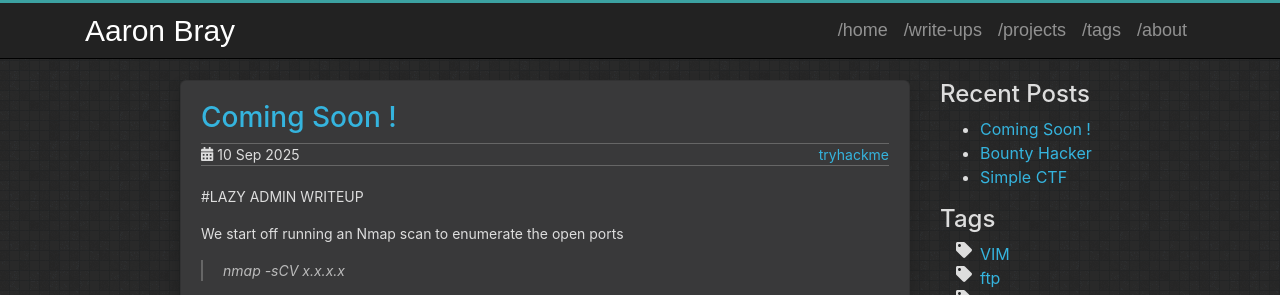
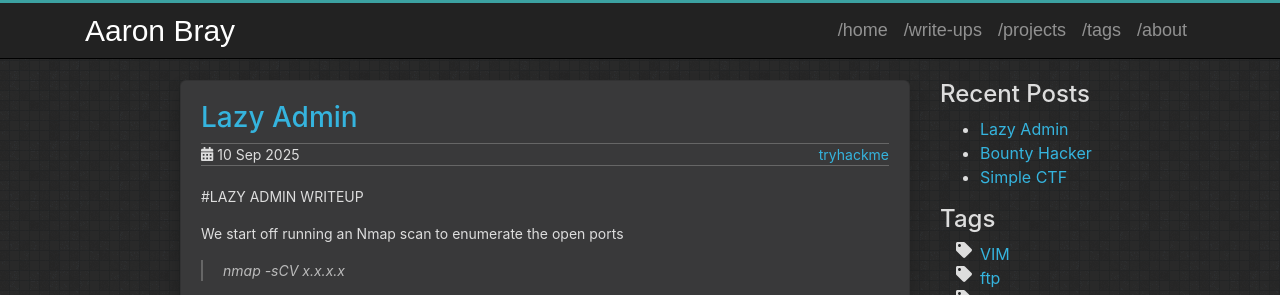
Before and after one commit to AaronBray/AaronBray.github.io, a Jekyll site: the page built from _posts/2025-09-10-Lazy-Admin.md, in a window 1280 px wide and 900 px high. Shown: the top 295 px of the window. Built offline with Jekyll 4.4.1, drawn with Linux system fonts in a browser that asks for light colours.

Commit message:
Update 2025-09-10-Lazy-Admin.md

```diff
--- a/_posts/2025-09-10-Lazy-Admin.md
+++ b/_posts/2025-09-10-Lazy-Admin.md
@@ -1,6 +1,6 @@
 ---
 layout: post
-title: Coming Soon !
+title: Lazy Admin
 date:   2025-09-10 11:07
 description: TryHackMe Lazy Admin CTF Write-Up
 tags: tryhackme
```
